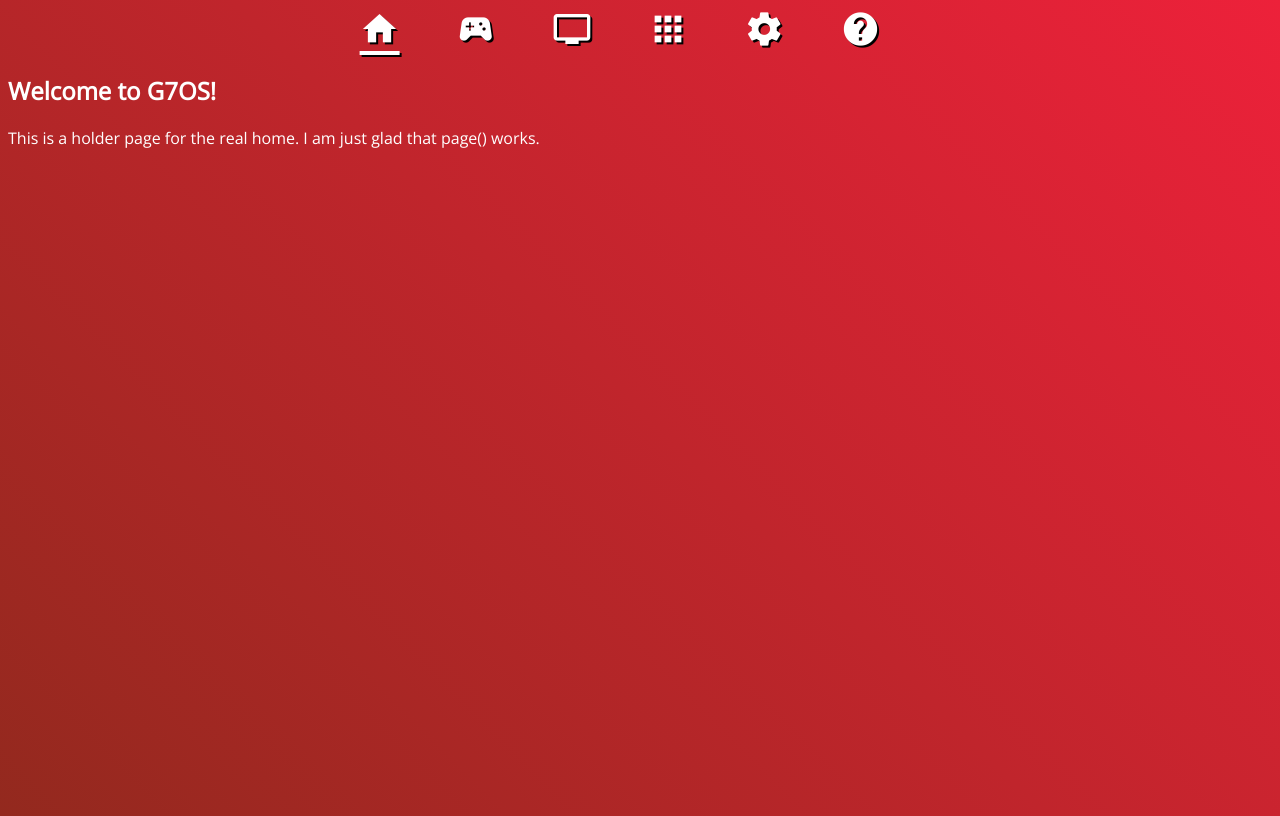
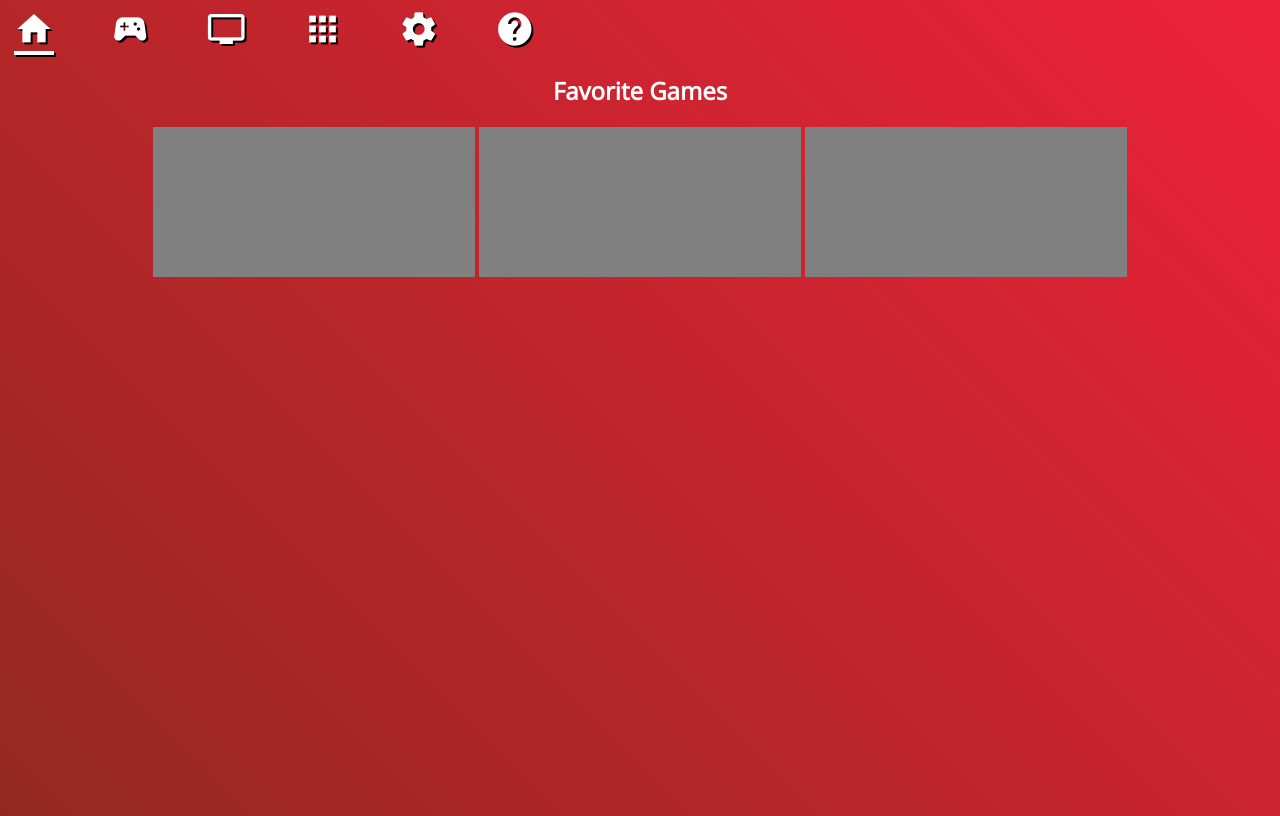
Before and after one commit to G7Project/G7Frontend, a plain HTML site: page g7frontend.html in a window 1280 px wide. Drawn offline with nearby package versions, Linux system fonts and the light colour scheme.

Commit message:
Add base of Home Menu

```diff
--- a/g7frontend.html
+++ b/g7frontend.html
@@ -32,19 +32,34 @@
     .menuselected{
       text-decoration:underline;
     }
+    .tile-normal{
+      border:none;
+      width:322px;
+      height:150.5px;
+      background:gray;
+      color:white;
+    }
+    #_HOME{
+      text-align:center;
+    }
 </style>
 </head>
 <body>
-    <div style='text-align:center;'>
+    <div>
   <button id='HOME' type='button' class='menu menuselected menu-large menu-nofirst material-icons'>home</button>
   <button id='GAMES' type='button' class='menu menu-large menu-nofirst material-icons'>sports_esports</button>
   <button id='TV' type='button' class='menu menu-large menu-nofirst material-icons'>tv</button>
   <button id='APPS' type='button' class='menu menu-large menu-nofirst material-icons'>apps</button>
   <button id='SETTINGS' type='button' class='menu menu-large menu-nofirst material-icons'>settings</button>
   <button id='HELP' type='button' class='menu menu-large menu-nofirst material-icons'>help</button>
-    </div>
+  </div>
   <!-- Time for all of these dumb div classes for content! -->
-  <div id='_HOME' style='display:block;'><h2>Welcome to G7OS!</h2><p>This is a holder page for the real home. I am just glad that page() works.</p></div>
+  <div id='_HOME' style='display:block;'>
+    <h2>Favorite Games</h2>
+    <button class='tile-normal' type='button' id='favgame1'></button>
+    <button class='tile-normal' type='button' id='favgame2'></button>
+    <button class='tile-normal' type='button' id='favgame3'></button>
+  </div>
   <div id='_GAMES' style='display:none;'>Test2</div>
   <div id='_TV' style='display:none;'></div>
   <div id='_SETTINGS' style='display:none;'></div>
```
